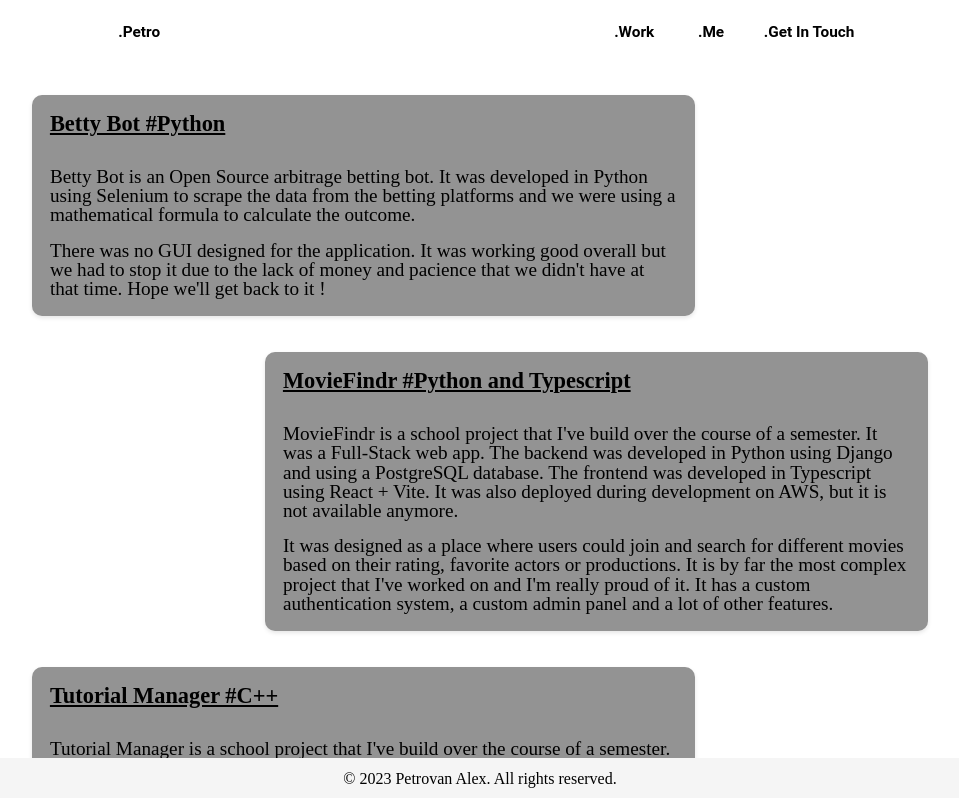
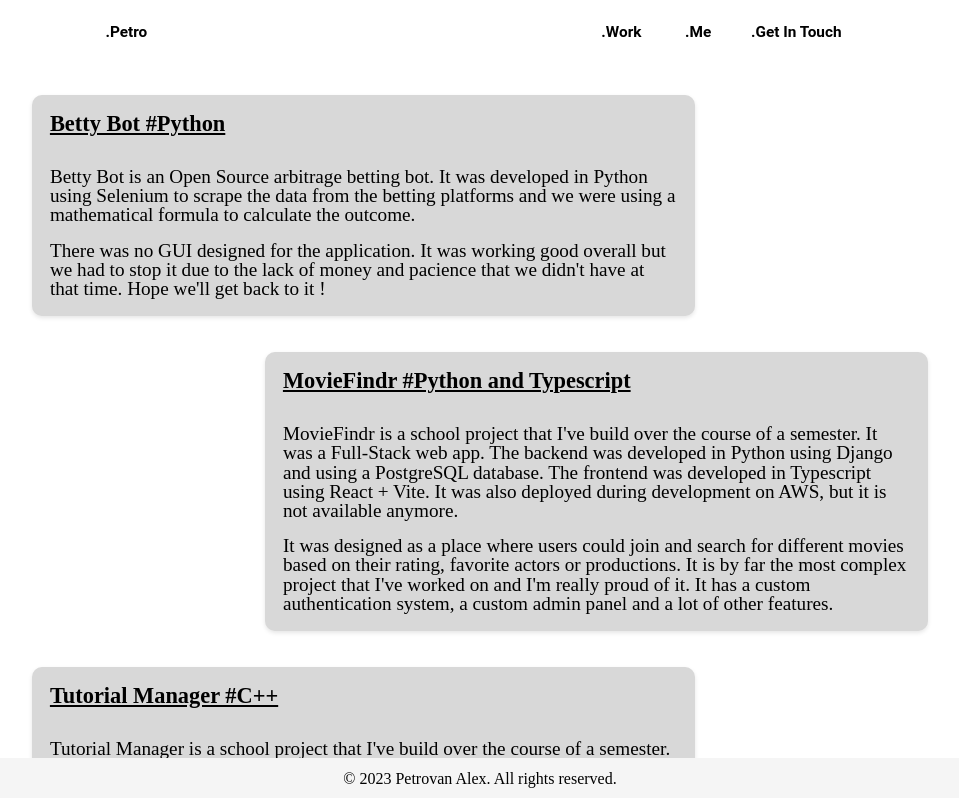
Before and after one commit to alexpetrovan2001/PersonalWebsite, a React (Vite) app in the folder personal/: page /work in a window 1280 px wide. Shown: the top 798 px of the page, without its empty margins (160-1119 px from the left). Built offline with nearby package versions, Linux system fonts and the light colour scheme.

Commit message:
Personal page buttons to CV and Work plus descriptions added

```diff
--- /dev/null
+++ b/personal/src/components/CustomComponents/CustomButton.tsx
@@ -0,0 +1,28 @@
+import { Button } from "@mui/material";
+import { Link } from "react-router-dom";
+
+export const MyButton: React.FC<{ label: string, to: string }> = ({ label, to }) => {
+    return (
+      <Button
+      variant="text"
+      color="primary"
+      component={Link}
+      to={to}
+      sx={{
+        backgroundColor: "white",
+        textTransform:"none",
+        marginRight: "1vw",
+        width: "auto",
+        fontSize: "1.2vw",
+        fontWeight: "bold",
+        whiteSpace: "nowrap",
+        transition: "background-color 0.4s, color 0.4s ease-in-out",
+        "&:hover": {
+            backgroundColor: "#c99e1a",
+            color: "black",
+        },
+        }}>
+        {label}
+      </Button>
+    );
+  }
--- a/personal/src/components/CustomComponents/PostComponent/PostComponent.css
+++ b/personal/src/components/CustomComponents/PostComponent/PostComponent.css
@@ -4,7 +4,7 @@
     max-width: 70%;
     flex-direction: column;
     padding: 2%;
-    background-color: rgb(147, 147, 147); /* Set your preferred background color */
+    background-color: rgb(216, 216, 216); /* Set your preferred background color */
     border-radius: 10px;
     box-shadow: 0px 2px 4px rgba(0, 0, 0, 0.1);
     transition: opacity 1s ease, background-color 0.3s ease, transform 0.2s, box-shadow 0.2s;
--- a/personal/src/components/NavBar.tsx
+++ b/personal/src/components/NavBar.tsx
@@ -1,32 +1,9 @@
-import { AppBar, Box, Button, Toolbar} from "@mui/material"
+import { AppBar, Box, Toolbar} from "@mui/material"
 import React from "react";
-import { Link } from "react-router-dom";
+import { MyButton } from "./CustomComponents/CustomButton";
 
 export const NavBar: React.FC = () => {
-    const MyButton: React.FC<{ label: string, to: string }> = ({ label, to }) => {
-        return (
-          <Button
-          variant="text"
-          color="primary"
-          component={Link}
-          to={to}
-          sx={{
-            textTransform:"none",
-            marginLeft: "1vw",
-            width: "auto",
-            fontSize: "1.2vw",
-            fontWeight: "bold",
-            whiteSpace: "nowrap",
-            transition: "background-color 0.4s, color 0.4s ease-in-out",
-            "&:hover": {
-                backgroundColor: "#c99e1a",
-                color: "black",
-            },
-            }}>
-            {label}
-          </Button>
-        );
-      };
+
 
     return (
         <Box>
@@ -36,7 +13,7 @@ export const NavBar: React.FC = () => {
                     <div style={{display: "flex"}}>
                     <MyButton label=".Work" to="/work"/>
                     <MyButton label=".Me" to="/me" />
-                    <MyButton label=".Get In Touch" to="contact" />
+                    <MyButton label=".Get In Touch" to="/contact" />
                     </div>
                 </Toolbar>
             </AppBar>
--- a/personal/src/components/Personal.tsx
+++ b/personal/src/components/Personal.tsx
@@ -1,5 +1,7 @@
 import React from "react"
 import "./Personal.css"
+import { Button } from "@mui/material"
+import { MyButton } from "./CustomComponents/CustomButton"
 
 export const Personal: React.FC = () => (
     <React.Fragment>
@@ -14,20 +16,21 @@ export const Personal: React.FC = () => (
             </div>
             <div className="personal-description-container">
                 <p className="medium-personal-font gray-font">
-                    Education Background
+                    Educational Background
                 </p>
                 <p className="small-personal-font">
-                I am currently embarking on my third and final year of study at Babes Bolyai University in Cluj Napoca, where I've been immersed in the world of computer science. My academic journey has been a dynamic exploration of algorithms, data structures, and software engineering principles. I've had the privilege of collaborating on diverse coding projects, expanding my proficiency in fields such as artificial intelligence and web development. My education at this esteemed institution has not only fortified my technical skills but has also nurtured my analytical thinking and problem-solving aptitude, setting the stage for my aspirations in the technology realm.
+                    I am currently embarking on my third and final year of study at Babes Bolyai University in Cluj Napoca, where I've been immersed in the world of computer science. My academic journey has been a dynamic exploration of algorithms, data structures, and software engineering principles. I've had the privilege of collaborating on diverse coding projects, expanding my proficiency in fields such as artificial intelligence and web development. My education at this esteemed institution has not only fortified my technical skills but has also nurtured my analytical thinking and problem-solving aptitude, setting the stage for my aspirations in the technology realm.
                 </p>
                 <p className="medium-personal-font gray-font">
                     Professional Background
                 </p>
                 <p className="small-personal-font">
-                With a year of professional experience in the automotive industry, I've harnessed my software development skills to contribute to innovative solutions within the industry. This experience allowed me to work in collaborative teams, translating intricate technical concepts into practical applications that drive progress. Prior to my software journey, I held diverse roles ranging from bartending to guiding individuals through the paperwork involved in setting up businesses. These ventures have cultivated my adaptability, communication acumen, and entrepreneurial spirit, which I now channel into crafting efficient and impactful software solutions.
+                    With a year of professional experience in the automotive industry, I've harnessed my software development skills to contribute to innovative solutions within the industry. This experience allowed me to work in collaborative teams, translating intricate technical concepts into practical applications that drive progress. Prior to my software journey, I held diverse roles ranging from bartending to guiding individuals through the paperwork involved in setting up businesses. These ventures have cultivated my adaptability, communication acumen, and entrepreneurial spirit, which I now channel into crafting efficient and impactful software solutions.
                 </p>
             </div>
             <div>
-
+                <MyButton label="Curriculum Vitae" to="https://drive.google.com/file/d/1eN_9_M67npIIZcdmreqIF5L9PhxmPMGx/view?usp=drive_link" />
+                <MyButton label="Read More" to="/work"/>
             </div>
         </div>
         {/* <ul>
```
